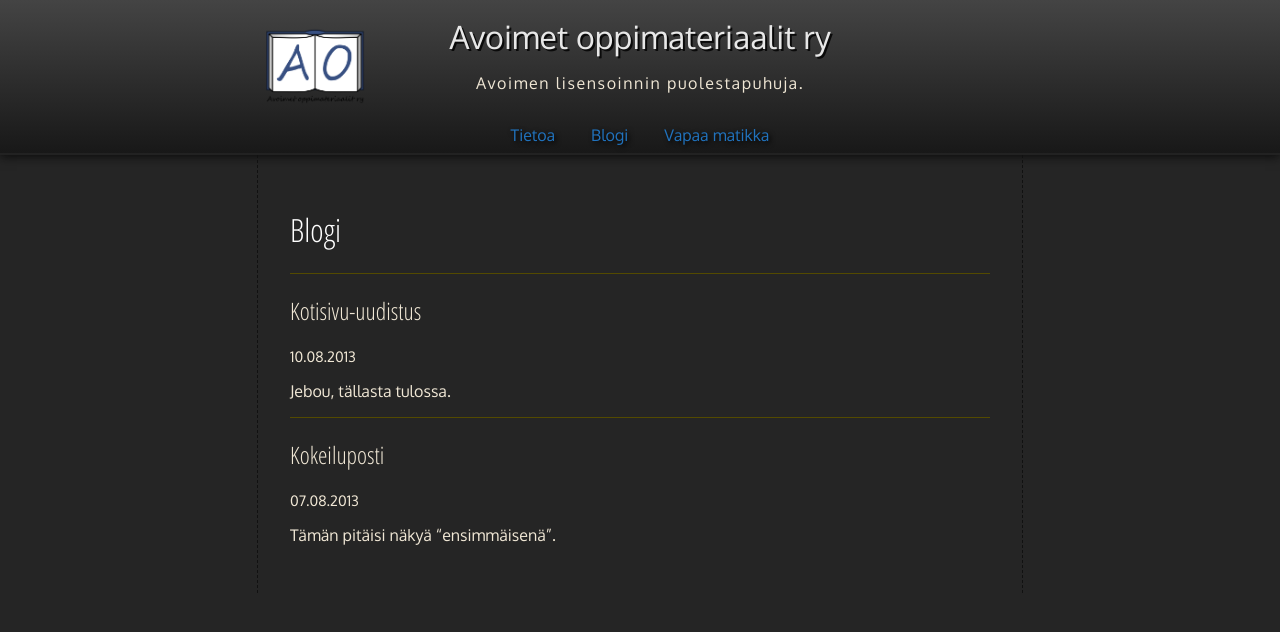
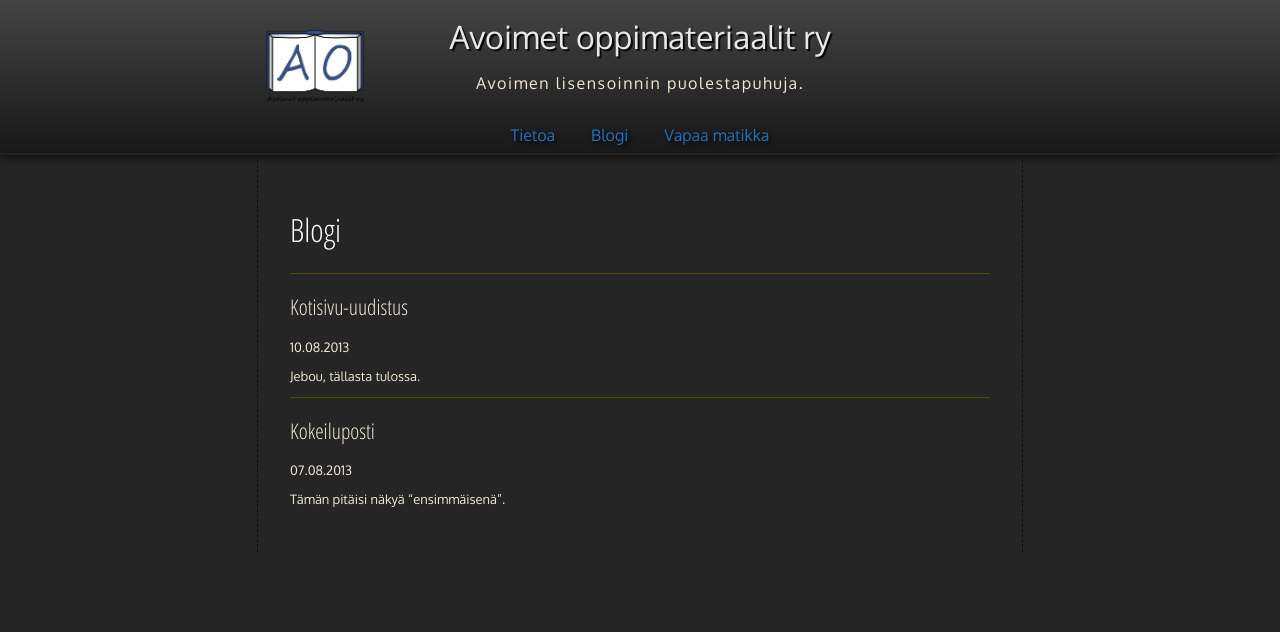
Before and after one commit to Kaijo/kaijo.github.io, a Jekyll site: the page built from blogi/index.html, in a window 1280 px wide. Shown: the top 632 px of the page. Built offline with Jekyll 4.4.1, drawn with Linux system fonts in a browser that asks for light colours.

Commit message:
sdhdfgasdf

```diff
--- a/css/style.css
+++ b/css/style.css
@@ -95,6 +95,10 @@ div#main h3 {
 div#main a {
   color: #2173be;
 }
+div#main p,
+div#main a {
+  font-size: 90%;
+}
 div#main ul {
   list-style: square;
 }
--- a/css/style.less
+++ b/css/style.less
@@ -130,6 +130,10 @@ div#main {
 		color: @sininen;
 	}
 
+	p, a {
+		font-size: 90%;
+	}
+
 	ul {
 		list-style: square;
 	}
```
